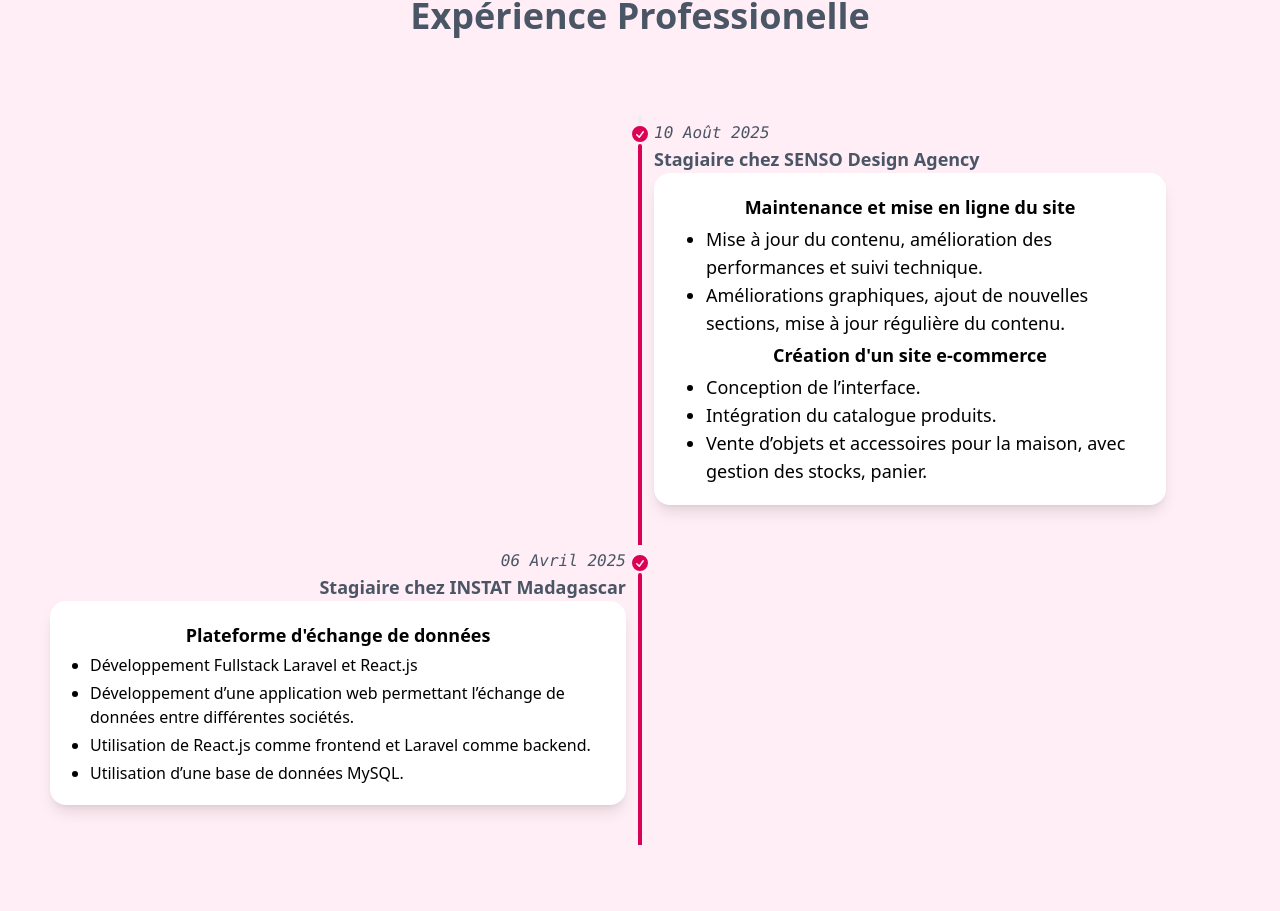
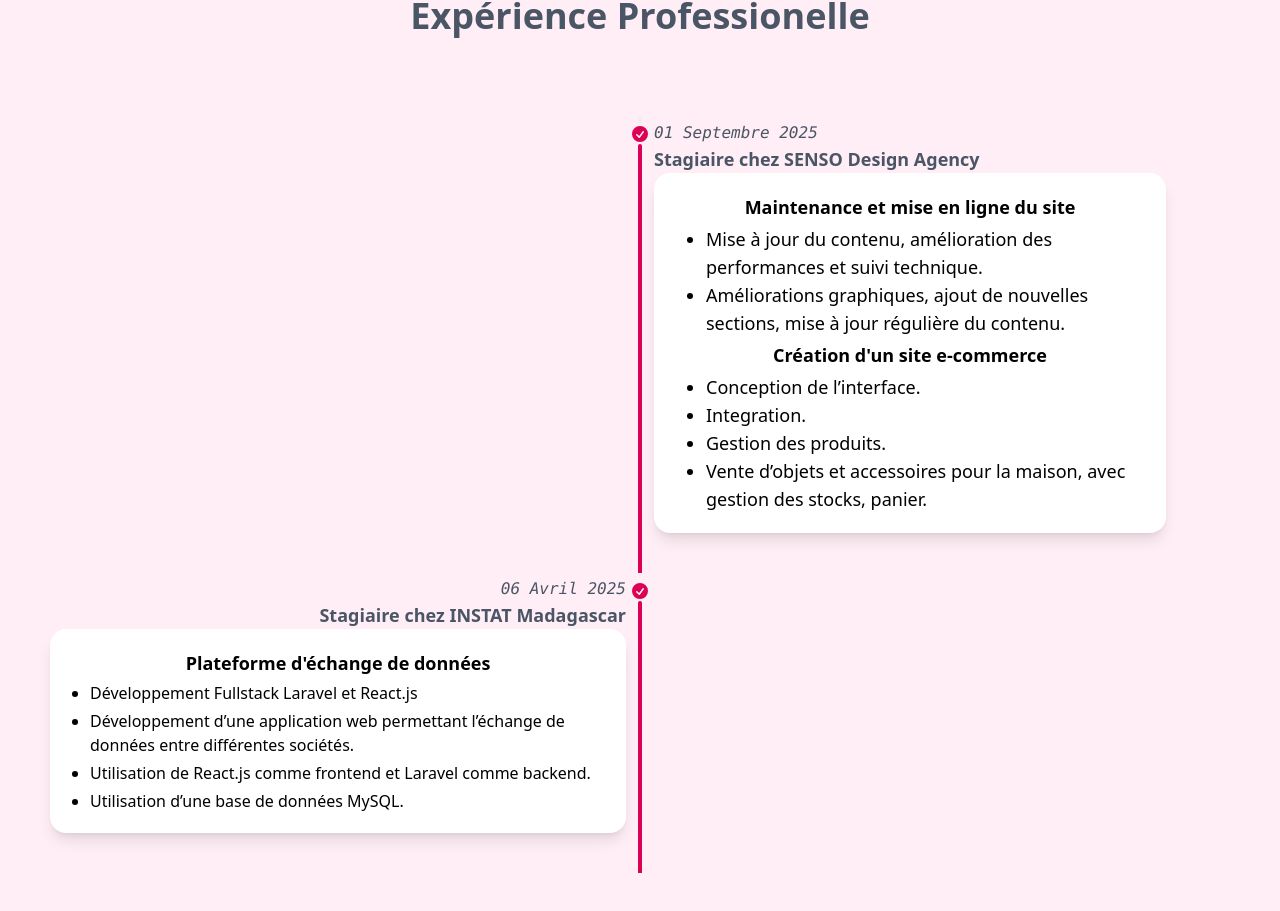
Before and after one commit to annickolivia/portfolio, a React (Vite) app: page / in a window 1280 px wide. Shown: the part 1418-2329 px from the top of the page. Built offline with nearby package versions, Linux system fonts and the light colour scheme.

Commit message:
experience

```diff
--- a/src/views/Accueil.jsx
+++ b/src/views/Accueil.jsx
@@ -13,7 +13,7 @@ export default function Acueil() {
           <div className='hidden lg:flex justify-center gap-x-20' >
           <motion.h1 className='flex flex-col items-start gap-y-5' initial={{opacity:0, y:500}} animate={{y: 180, opacity:1}}  transition={{ duration: 3 }}>
               <p className='flex justify-center gap-x-2 items-center text-xl text-gray-700  text-center'>Bonjour !<span><img src={Hi}/></span>, bienvenue dans mon site </p>
-              <p className='text-5xl  font-bold leading-16 text-black' >
+              <p className='text-5xl  font-bold leading-16 text-black ' >
                 Développeur Fullstack <br/> <span className='text-[#DB0155]'> JavaScript et PHP </span> <br/>
                 Designer UI/UX
               </p>
--- a/src/views/Propos.jsx
+++ b/src/views/Propos.jsx
@@ -101,10 +101,10 @@ export default function Propos() {
               </svg>
             </div>
             <div className="timeline-end md:mb-10">
-              <time className="font-mono italic text-gray-600">10 Août 2025</time>
+              <time className="font-mono italic text-gray-600">01 Septembre 2025</time>
               <div className="text-lg font-black text-gray-600">Stagiaire chez SENSO Design Agency</div>
                     <div className='flex flex-col gap-y-1 text-sm md:text-lg lg:w-lg bg-white p-5 rounded-2xl shadow-lg text-black'>
-                      <p className='text-center font-semibold '> Maintenance et mise en ligne du site</p>
+                      <p className='text-center font-semibold '>Maintenance et mise en ligne du site</p>
                       <ul className="list-disc pl-4 ml-4">
                         <li>Mise à jour du contenu, amélioration des performances et suivi technique.</li>
                         <li>Améliorations graphiques, ajout de nouvelles sections, mise à jour régulière du contenu.</li>
@@ -112,7 +112,8 @@ export default function Propos() {
                       <p className='text-center font-semibold '> Création d'un site e-commerce </p>
                       <ul className="list-disc pl-4 ml-4">
                         <li>Conception de l’interface.</li>
-                        <li>Intégration du catalogue produits.</li>
+                        <li>Integration.</li>
+                        <li>Gestion des produits.</li>
                         <li>Vente d’objets et accessoires pour la maison, avec gestion des stocks, panier.</li>
                       </ul>
                     </div>
```
Also changed, not shown: 1 other file (tests, documents, lock files or other folders).
